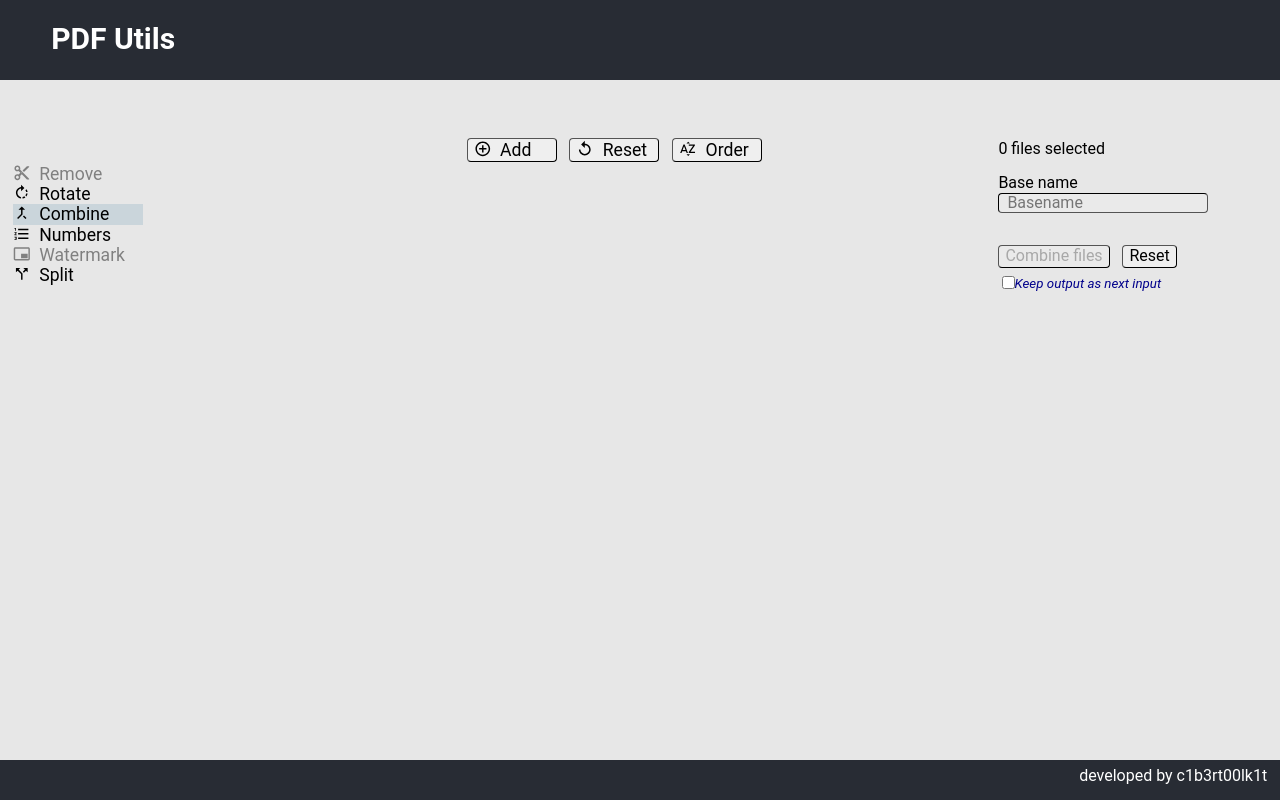
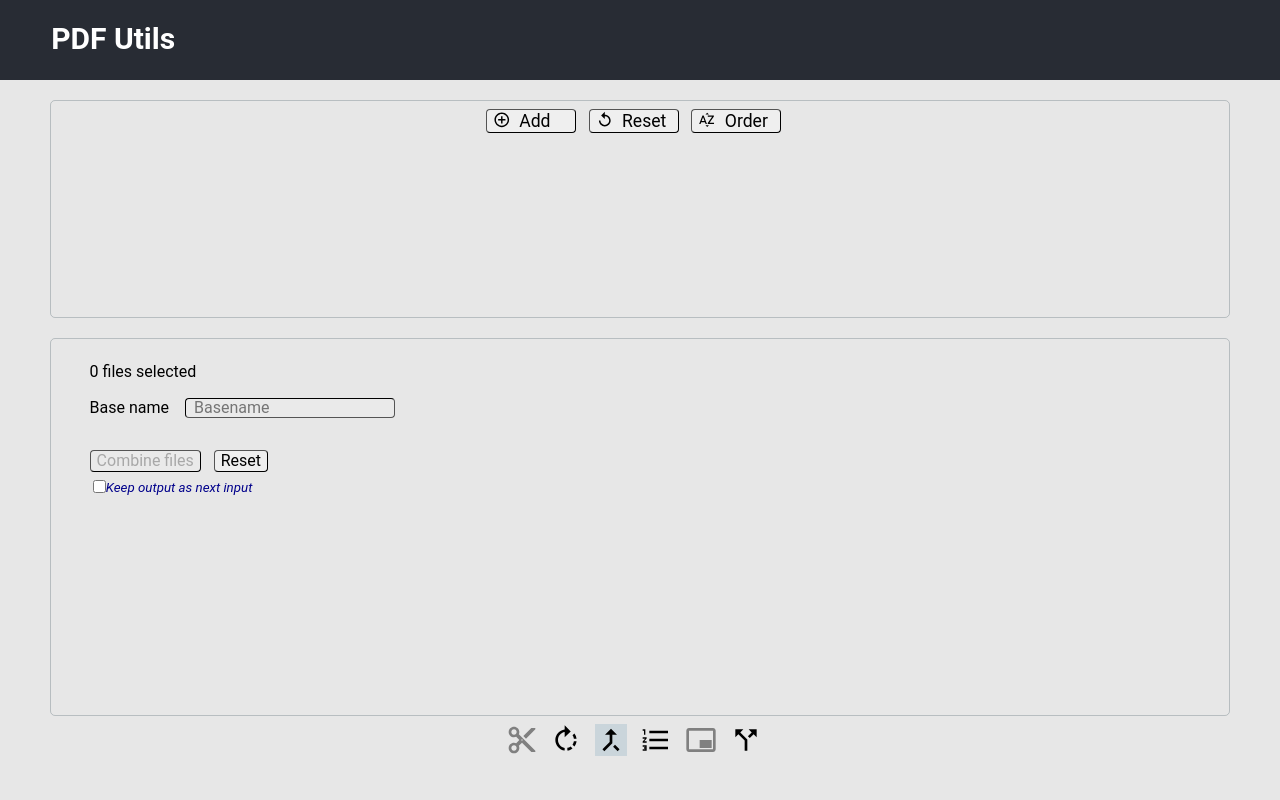
Before and after one commit to c1b3rt00lk1t/pdf-poc, a React (Vite) app: page / in a window 1280 px wide. Built offline with nearby package versions, Linux system fonts and the light colour scheme.

Commit message:
Mobile layout is extended to all causes

```diff
--- a/src/App.tsx
+++ b/src/App.tsx
@@ -6,8 +6,8 @@ import Sidebar from "./components/Sidebar";
 import Transformations from "./components/Transformations";
 import Cover from "./Cover";
 import styles from "./App.module.css";
-import { useDeviceType } from "./hooks/useDeviceType";
-import { useMatchMedia } from "./hooks/useMatchMedia";
+// import { useDeviceType } from "./hooks/useDeviceType";
+// import { useMatchMedia } from "./hooks/useMatchMedia";
 import { Action } from "./types";
 
 function App() {
@@ -19,9 +19,14 @@ function App() {
   );
   const [dragOverStatus, setDragOverStatus] = useState<boolean>(false);
 
-  const deviceType = useDeviceType();
-  const isNarrowScreen = useMatchMedia("(max-width: 768px)");
-  const isMobile = deviceType === "Mobile" || isNarrowScreen;
+  /** The commented code allows diferent layouts depending on the device type */
+
+  // const deviceType = useDeviceType();
+  // const isNarrowScreen = useMatchMedia("(max-width: 768px)");
+  // const isMobile = deviceType === "Mobile" || isNarrowScreen;
+
+  /** The layout for mobile is now used for all cases */
+  const isMobile = true;
 
   const handleClickReset = () => {
     setFiles([]);
```
